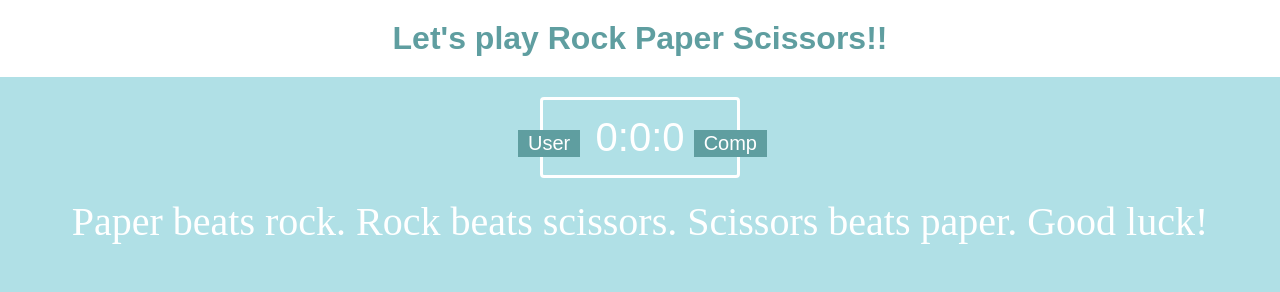
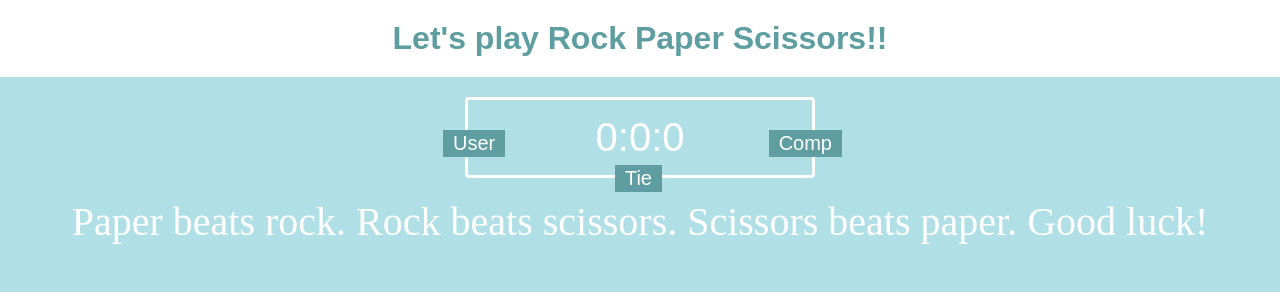
Before and after one commit to Marisol01/rock_paper_scissors, a plain HTML site: page index.html in a window 1280 px wide. Shown: the top 292 px of the page. Drawn offline with Linux system fonts and the light colour scheme.

Commit message:
add tie counter. change scoreboard width

```diff
--- a/app.js
+++ b/app.js
@@ -41,6 +41,9 @@ function lose(userChoice, computerChoice) {
 
 function tie(userChoice, computerChoice) {
   tieScore++;
+  userScore_span.innerHTML = userScore;
+  computerScore_span.innerHTML = computerScore;
+  tieScore_span.innerHTML = tieScore
   results_p.innerHTML = "You chose " + convertToWord(userChoice) + ". Computer chose " + convertToWord(computerChoice) + ". It's a tie.";
 }
 
@@ -81,4 +84,5 @@ function main() {
 })
 }
 
-main();
+
+main()
--- a/index.html
+++ b/index.html
@@ -16,6 +16,7 @@
     <div class="score-board">
       <div id="user-label" class="badge">User</div>
       <div id="computer-label" class="badge">Comp</div>
+      <div id="tie-label" class="badge">Tie</div>
       <span id="user-score">0</span>:<span id="tie-score">0</span>:<span id="computer-score">0</span>
     </div>
 
--- a/style.css
+++ b/style.css
@@ -24,7 +24,7 @@ header > h1 {
   border: 3px solid white;
   border-radius: 4px;
   text-align: center;
-  width: 200px;
+  width: 350px;
   color: white;
   font-size: 40px;
   padding: 15px 20px;
@@ -50,6 +50,12 @@ header > h1 {
   position: absolute;
   top: 30px;
   right: -30px;
+}
+
+#tie-label {
+  position: absolute;
+  top: 65px;
+  right: 150px;
 }
 
 .results {
```
